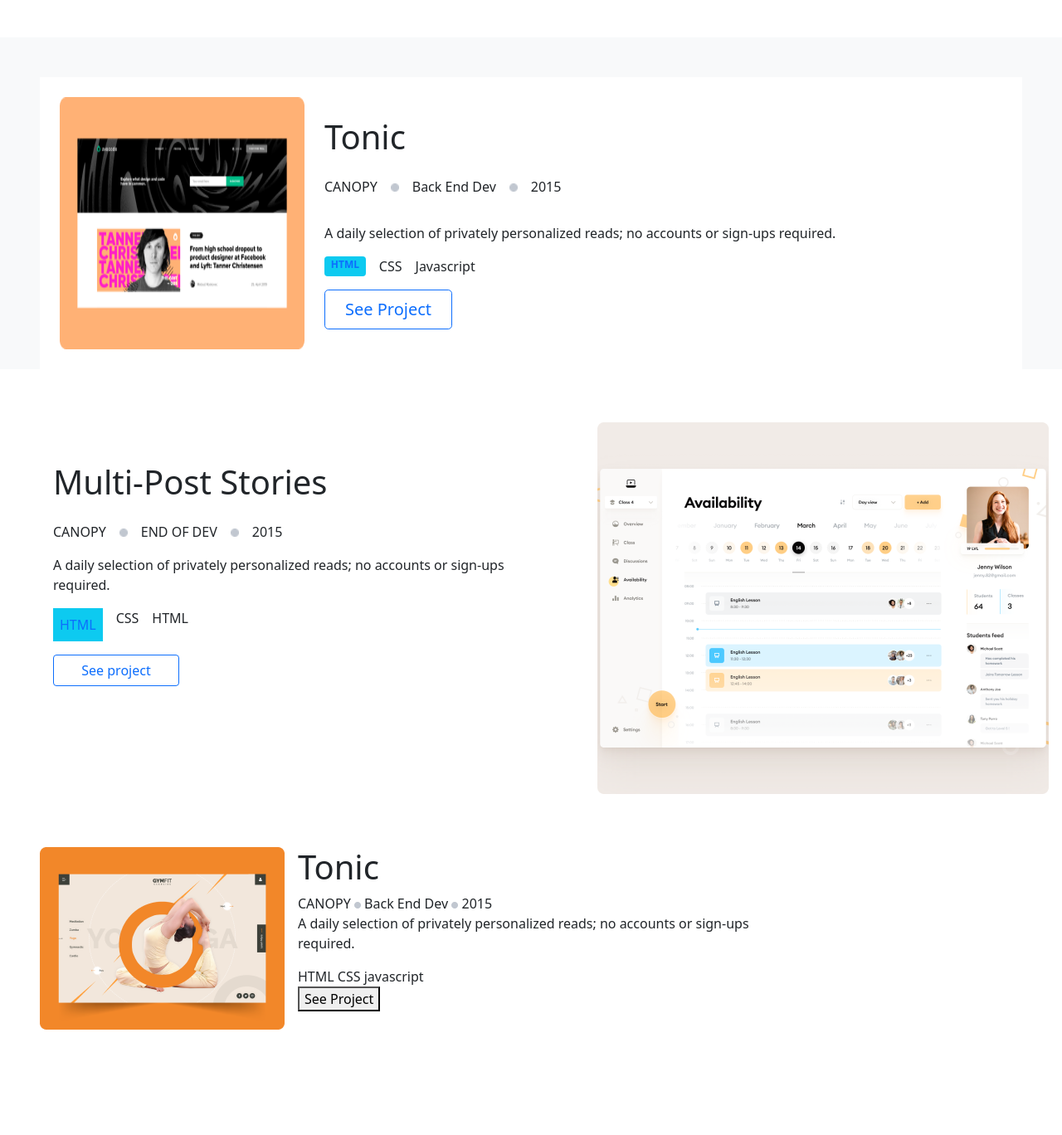
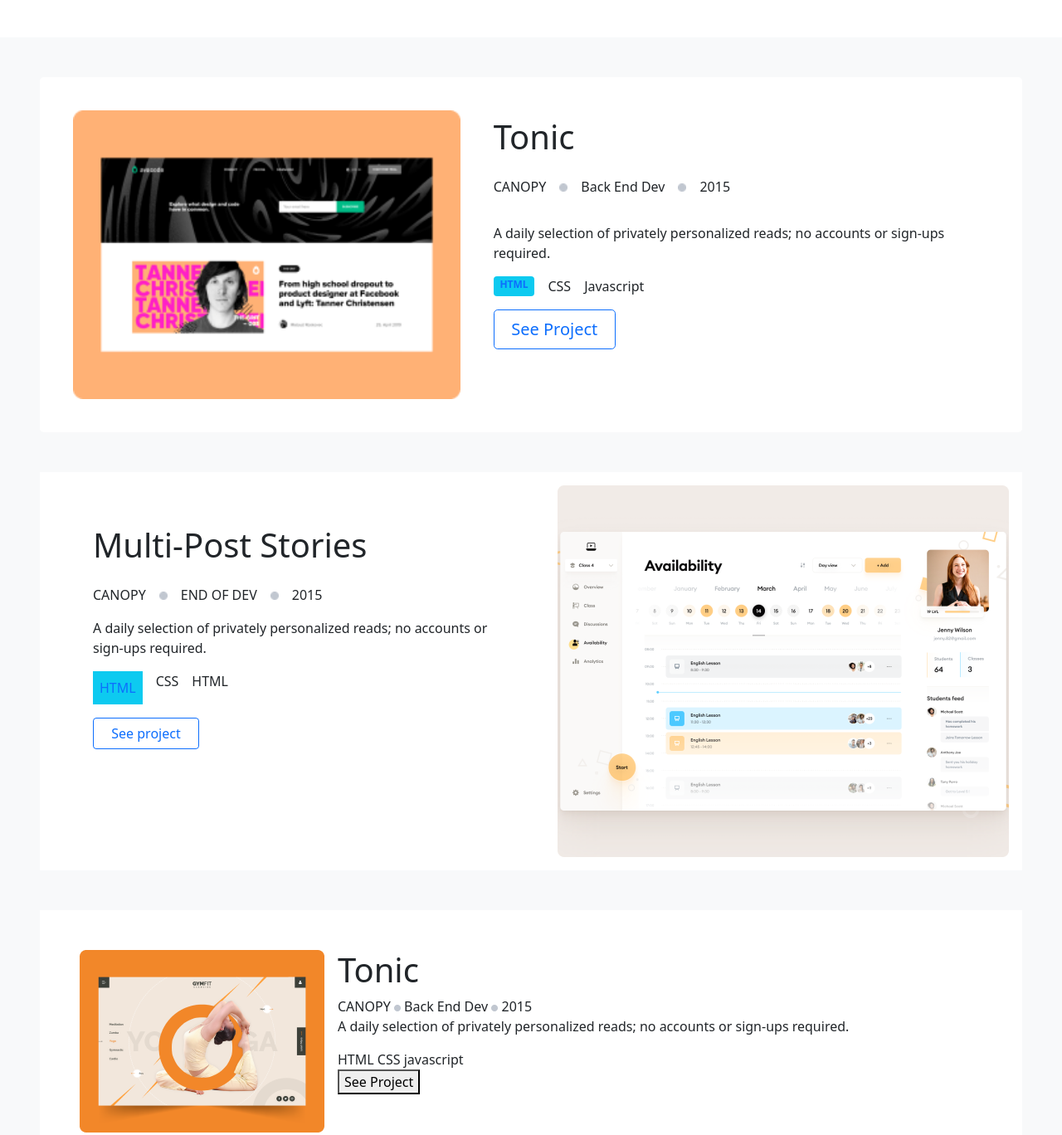
Before and after one commit to gergitokusse/Portfolio-using-bootstrap-framwork, a website: page index.html in a window 1280 px wide. Shown: the part 611-1979 px from the top of the page at 83% size. Before the commit the page ends 1900 px from the top, so only its background shows below. Drawn offline with nearby package versions, Linux system fonts and the light colour scheme.

Commit message:
Upadte Index.html

```diff
--- a/index.html
+++ b/index.html
@@ -65,8 +65,8 @@
             </div>
 
         </div>
-        <div class="d-flex flex-row p-4 m-5 bg-white">
-            <img src="./img/tonic-project.png" alt="My imgae">
+        <div class="d-flex flex-row p-4 m-5 bg-white rounded-3">
+            <img class="p-3" src="./img/tonic-project.png" height="380" alt="My imgae">
             <div class="d-flex flex-column p-4">
                 <h1>Tonic</h1>
                 <div class="d-flex flex-row my-3">
@@ -86,11 +86,7 @@
                 <submit role="button" class="btn btn-outline-primary btn-lg w-25">See Project</submit>
             </div>
         </div>
-    </div>
-
-
-
-    <div class="bg-white d-flex flex-row p-3">
+        <div class="bg-white d-flex flex-row p-3 m-5">
             <div class="d-flex flex-column p-5 ">
                 <h1>Multi-Post Stories</h1>
                 <div class="d-flex flex-row gap-3 pt-3">
@@ -111,7 +107,7 @@
             <img src="./img/uber-navigation-project.png" alt="">
         </div>
         <!-- Feature added by Samuel -->
-    <div class="d-flex flex-row gap-3 w-75 justify-content-center p-5">
+        <div class="d-flex flex-row gap-3  p-5 m-5 bg-white">
             <img src="img/tonic-orange.png" alt="tonic-orange">
             <div>
                 <h1>Tonic</h1>
@@ -133,5 +129,6 @@
                 <button>See Project</button>
             </div>
         </div>
+    </div>
 </body>
 </html>
```
Lines whose indentation alone changed are shown as unchanged.
